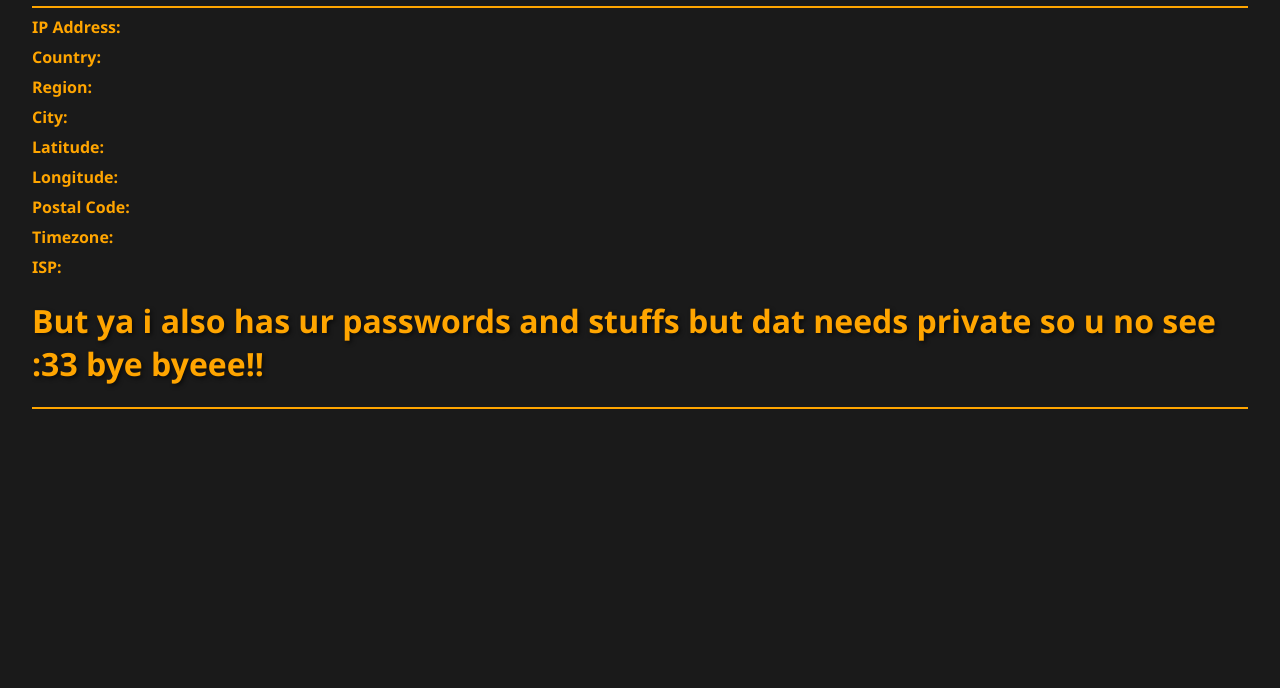
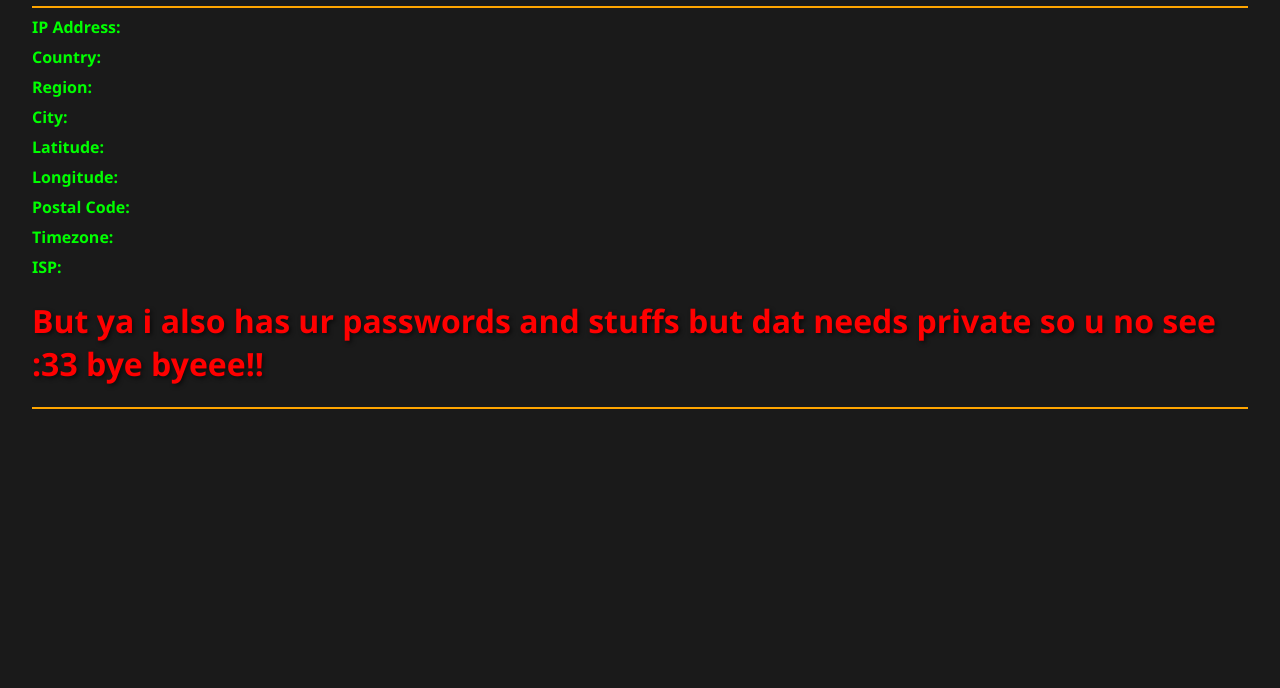
Before and after one commit to isamuish/ohlol, a plain HTML site: page index.html in a window 1280 px wide. Shown: the part 112-800 px from the top of the page. Drawn offline with nearby package versions, Linux system fonts and the light colour scheme; no server answers.

Commit message:
Update index.html

```diff
--- a/index.html
+++ b/index.html
@@ -13,7 +13,7 @@
             padding: 2em;
         }
         h1 {
-            color: #ffa500;
+            color: #ff0000;
             text-shadow: 2px 2px 4px rgba(0, 0, 0, 0.6);
         }
         hr {
@@ -23,7 +23,7 @@
             margin: 0.5em 0;
         }
         strong {
-            color: #ffa500;
+            color: #00FF00;
         }
         span {
             color: #b3b3b3;
```
